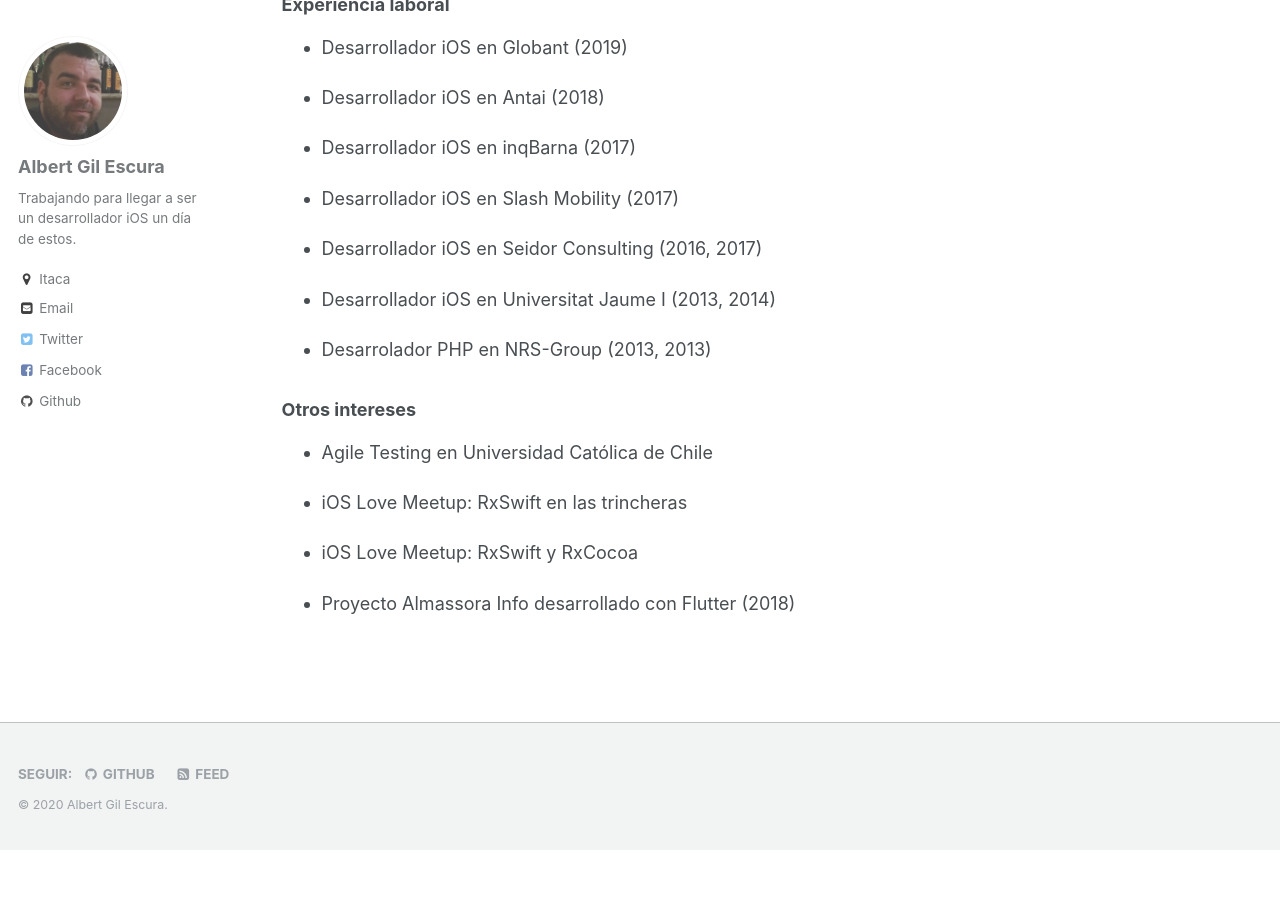
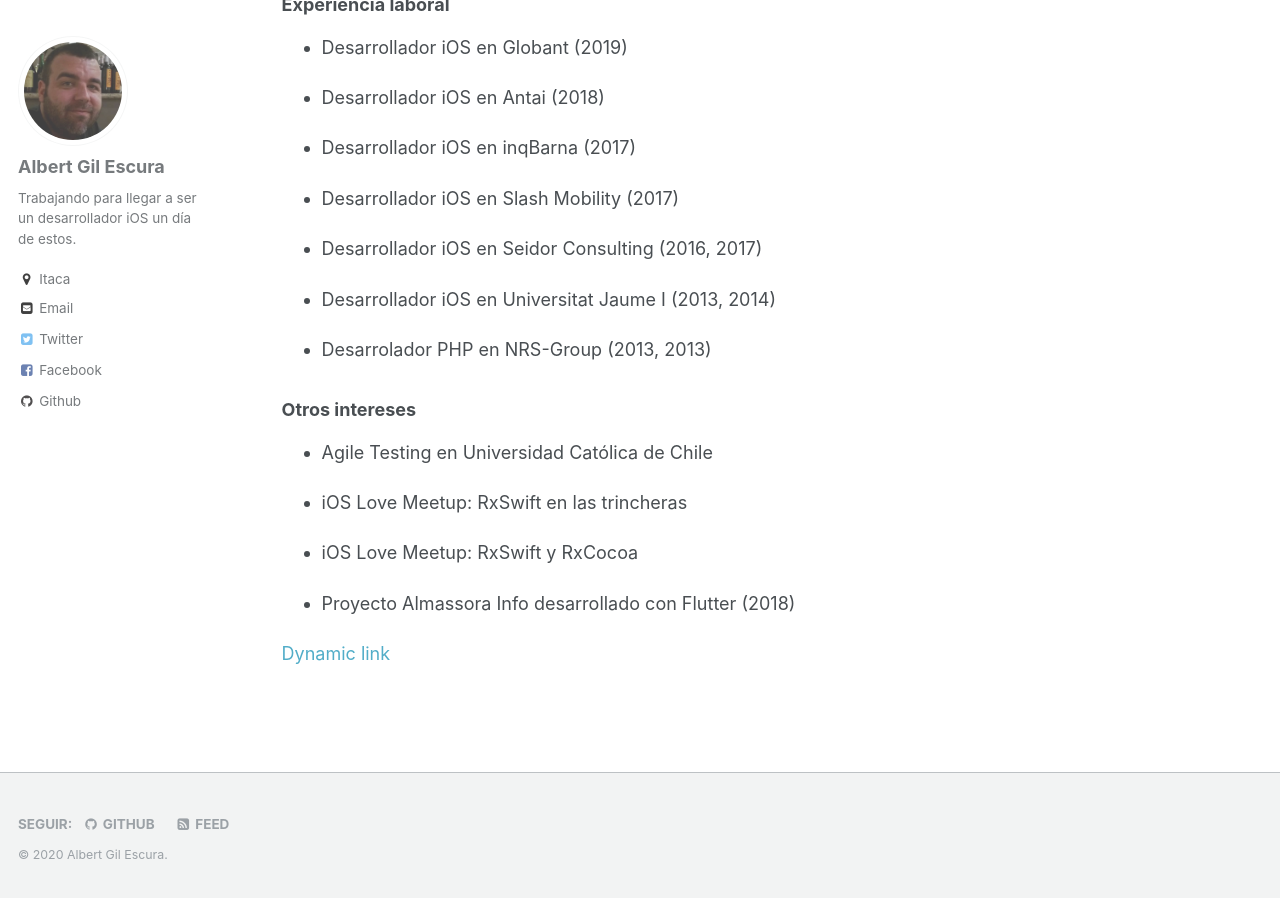
Before and after one commit to agescura/agescura.github.io, a Jekyll site: the page built from _pages/curriculum.md, in a window 1280 px wide and 900 px high, scrolled down 641 px. Built offline with Jekyll 4.4.1, drawn with Linux system fonts in a browser that asks for light colours; before the commit the page ends 1491 px from its top, so only the background shows below that.

Commit message:
Add dynamic link for test

```diff
--- a/_pages/curriculum.md
+++ b/_pages/curriculum.md
@@ -71,3 +71,4 @@ permalink: /curriculum/
   <p>Proyecto Almassora Info desarrollado con Flutter (2018)</p>
 </li>
 </ul>
+<a href= "https://sbw75.app.goo.gl/">Dynamic link</a>
```
Also changed, not shown: 1 other file.
